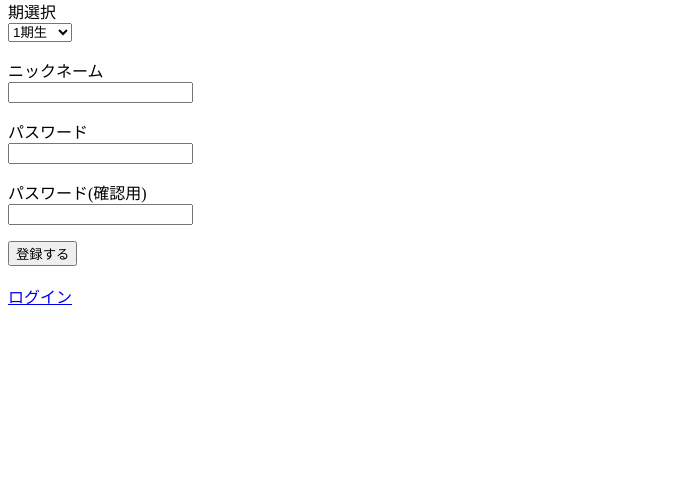
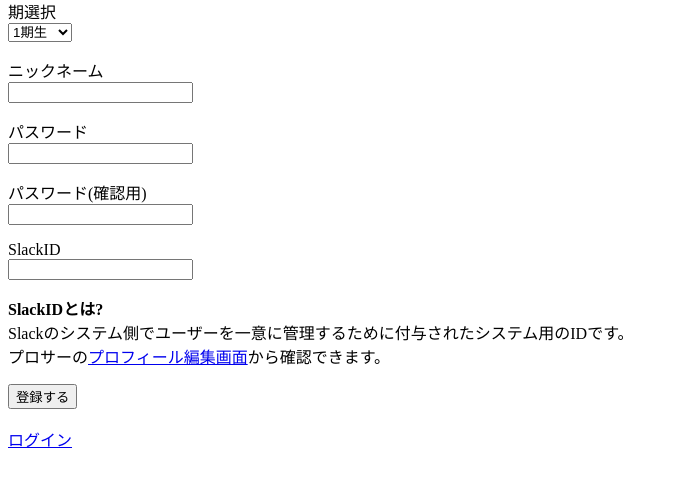
Before and after one commit to rhapsody0919/christmas_app, a PHP site: page /create_user.php in a window 1280 px wide. Shown: the part 90-577 px from the top of the page, without its empty margins (0-678 px from the left). Run offline with PHP 8.4, Linux system fonts and the light colour scheme.

Commit message:
[update] 新規登録にslack_idを追加
ログイン時、ユーザー登録時にセッションにslack_idを登録しました。
新規登録時にslackID入力欄を追加しました。

```diff
--- a/create_user.php
+++ b/create_user.php
@@ -28,10 +28,18 @@ if ($_SERVER['REQUEST_METHOD'] === 'POST') {
 	} elseif ($_POST['password1'] !== $_POST['password2']) {
 		$error_messages['password2'] = '※パスワードが一致しません';
 	}
+	if (empty($_POST['slack_id'])) {
+		$error_messages['slack_id'] = '※SlackIDを入力してください';
+	} elseif (!preg_match(('/^[0-9a-zA-Z]+$/'), $_POST['slack_id'])) {
+		$error_messages['slack_id'] = '※半角英数字で入力してください';
+	} elseif (mb_strlen($_POST['slack_id']) > 20) {
+		$error_messages['slack_id'] = '※SlackIDは20文字以下で入力してください';
+	}
 	if (empty($error_messages)) {
 		$class = (int)$_POST['class'];
 		$name = $_POST['name'];
 		$password = password_hash($_POST['password1'], PASSWORD_DEFAULT);
+		$slack_id = $_POST['slack_id'];
 		$dbh = dbConnect();
 		$sql = 'SELECT * FROM con1_users WHERE name = :name';
 		$stmt = $dbh->prepare($sql);
@@ -39,11 +47,12 @@ if ($_SERVER['REQUEST_METHOD'] === 'POST') {
 		$stmt->execute();
 		$result = $stmt->fetch();
 		if ($result === false) {
-			$sql = 'INSERT INTO con1_users(name, class, pass) VALUES(:name, :class, :password)';
+			$sql = 'INSERT INTO con1_users(name, class, pass, slack_id) VALUES(:name, :class, :password, :slack_id)';
 			$stmt = $dbh->prepare($sql);
 			$stmt->bindValue(':name', $name, PDO::PARAM_STR);
 			$stmt->bindValue(':class', $class, PDO::PARAM_INT);
 			$stmt->bindValue(':password', $password, PDO::PARAM_STR);
+			$stmt->bindValue(':slack_id', $slack_id, PDO::PARAM_STR);
 			$stmt->execute();
 			$sql = 'SELECT * FROM con1_users WHERE name = :name';
 			$stmt = $dbh->prepare($sql);
@@ -53,6 +62,7 @@ if ($_SERVER['REQUEST_METHOD'] === 'POST') {
 			$_SESSION['id'] = $user['id'];
 			$_SESSION['name'] = $user['name'];
 			$_SESSION['class'] = $user['class'];
+			$_SESSION['slack_id'] = $user['slack_id'];
 			setFlash('flash_message', '登録完了。ログインしました');
 			header('Location: index.php');
 			exit;
@@ -94,7 +104,13 @@ if ($_SERVER['REQUEST_METHOD'] === 'POST') {
 <input type="password" name="password2" required>
 </label><br>
 <p><?php if (!empty($error_messages['password2'])) echo $error_messages['password2']; ?></p>
-<input type="submit" value="登録する" required>
+<label>SlackID<br>
+<input type="text" name="slack_id" required>
+</label><br>
+<p><?php if (!empty($error_messages['slack_id'])) echo $error_messages['slack_id']; ?></p>
+<p><strong>SlackIDとは?</strong><br>Slackのシステム側でユーザーを一意に管理するために付与されたシステム用のIDです。<br>
+プロサーの<a href="https://procir.site/user/edit" target="_blank">プロフィール編集画面</a>から確認できます。</p>
+<input type="submit" value="登録する">
 </form><br>
 <a href="login.php">ログイン</a><br>
 </body>
--- a/login.php
+++ b/login.php
@@ -29,6 +29,7 @@ if ($_SERVER['REQUEST_METHOD'] === 'POST') {
 				$_SESSION['id'] = $user['id'];
 				$_SESSION['name'] = $user['name'];
 				$_SESSION['class'] = $user['class'];
+				$_SESSION['slack_id'] = $user['slack_id'];
 				setFlash('flash_message', 'ログインしました');
 				header('Location: index.php');
 				exit;
```
